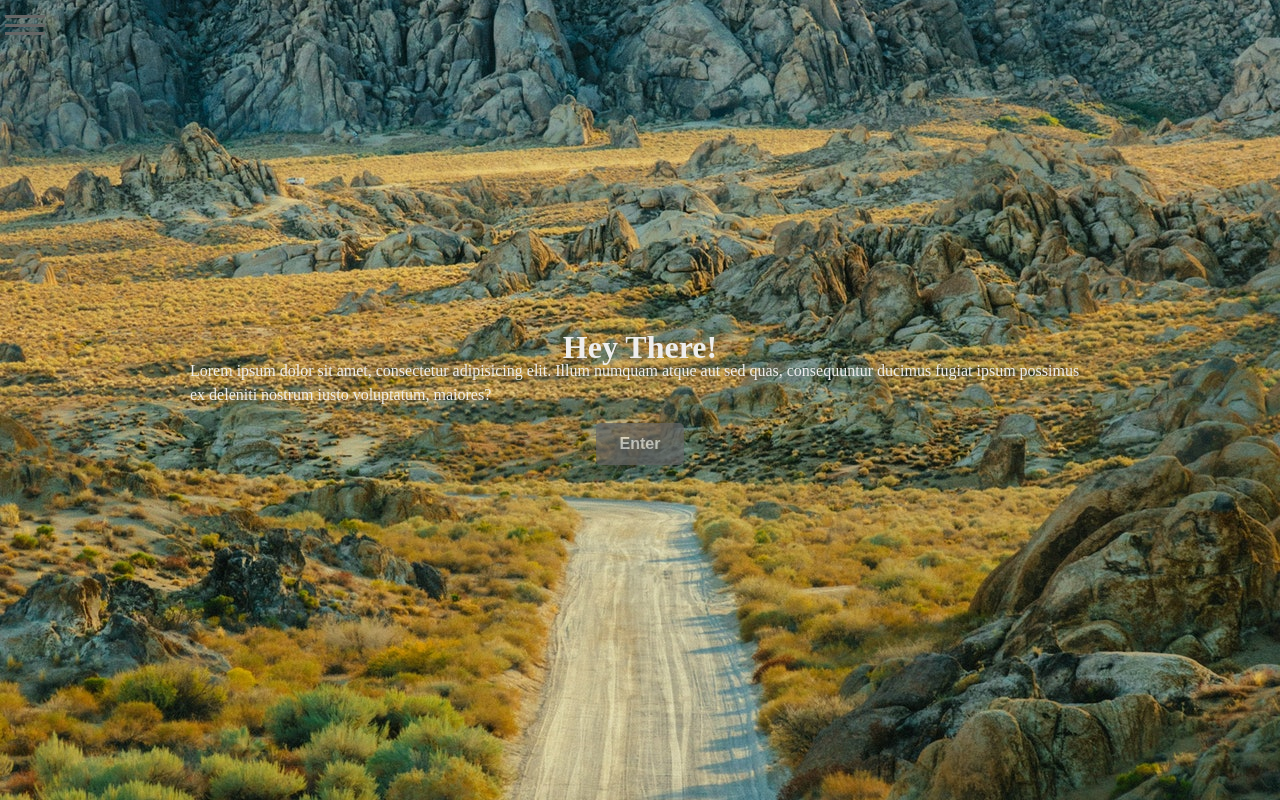
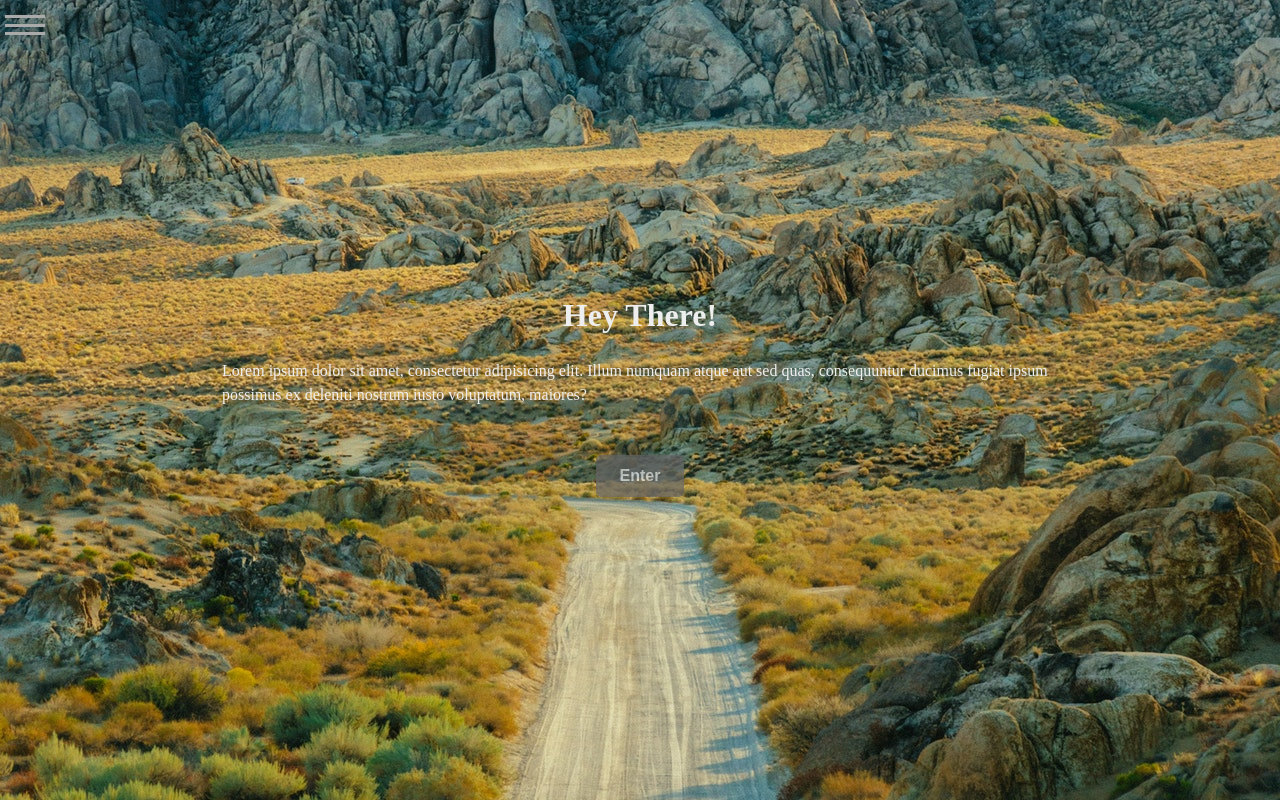
Before and after one commit to TwKnD/Hamburger-2, a plain HTML site: page index.html in a window 1280 px wide. Drawn offline with Linux system fonts and the light colour scheme.

Commit message:
tweak padding and color

```diff
--- a/css/menu.css
+++ b/css/menu.css
@@ -36,7 +36,7 @@
   position: absolute;
   height: 3px;
   width: 40px;
-  background-color: var(--dark-grey);
+  background-color: var(--grey);
   display: flex;
   flex-direction: column;
   justify-content: center;
--- a/css/styles.css
+++ b/css/styles.css
@@ -28,6 +28,9 @@ body {
   height: 100%;
 }
 
+p {
+  margin: 2rem;
+}
 .btn {
   border: none;
   background-color: var(--dark-grey);
```
